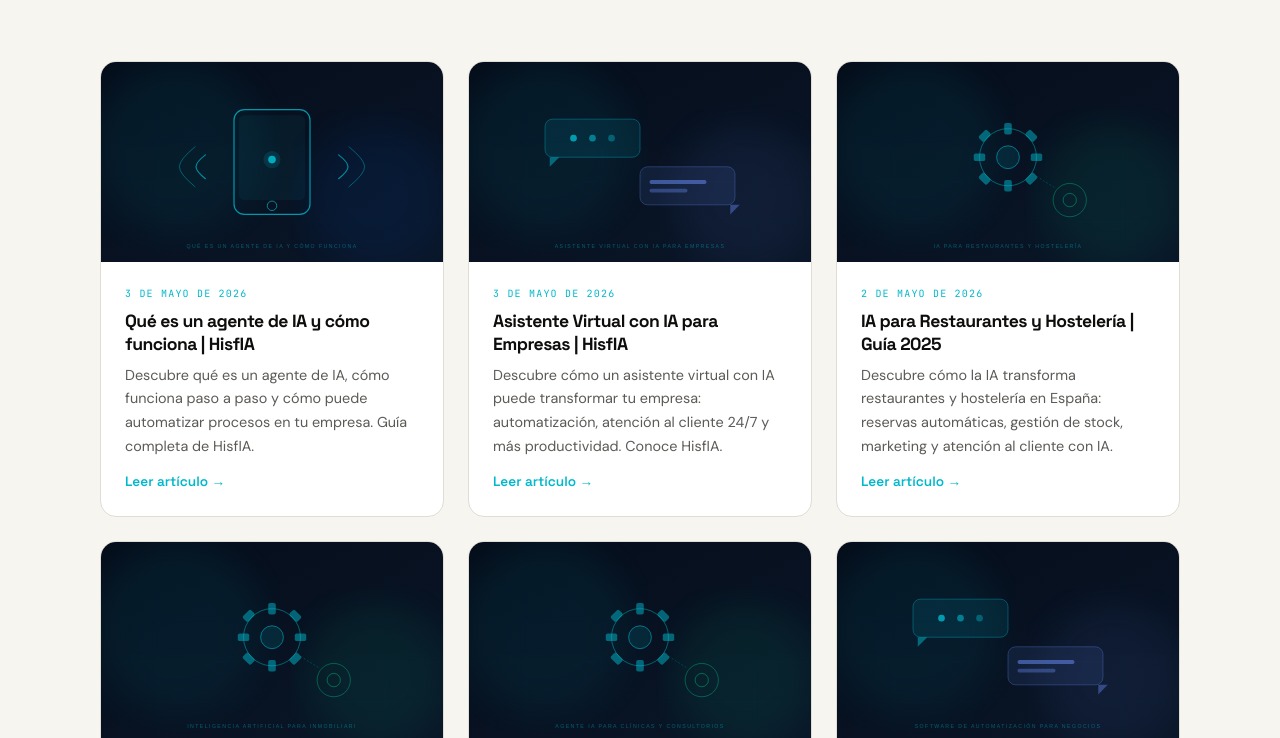
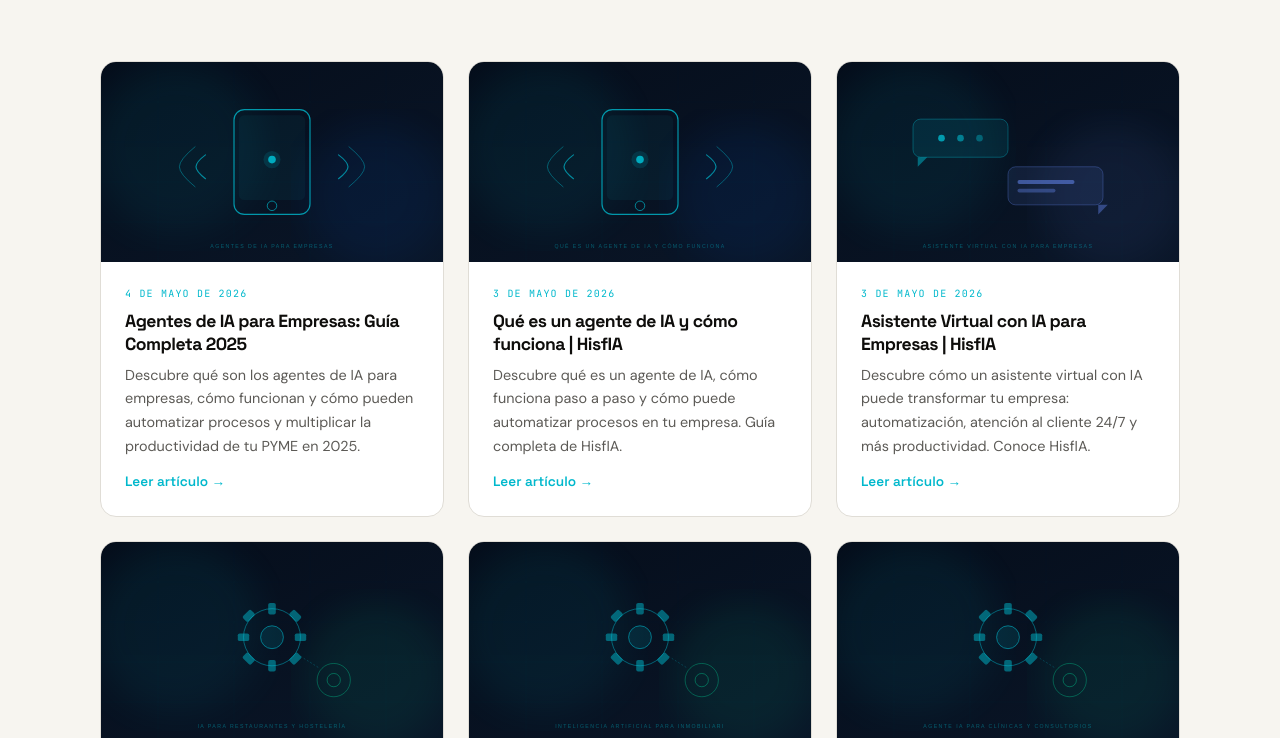
Before and after one commit to hisfia/hisfia-web, a plain HTML site: page blog/index.html in a window 1280 px wide. Shown: the part 362-1100 px from the top of the page. Drawn offline with Linux system fonts and the light colour scheme.

Commit message:
blog: actualizar índice

```diff
--- a/blog/index.html
+++ b/blog/index.html
@@ -99,6 +99,15 @@
 </section>
 <div class="container">
   <div class="blog-grid">
+    <a class="blog-card" href="/blog/agentes-de-ia-para-empresas-guia-completa-2025/">
+      <img class="blog-card-img" src="/blog/agentes-de-ia-para-empresas-guia-completa-2025/cover.svg" alt="Agentes de IA para Empresas: Guía Completa 2025" loading="lazy">
+      <div class="blog-card-body">
+        <div class="blog-card-date">4 de mayo de 2026</div>
+        <h2 class="blog-card-title">Agentes de IA para Empresas: Guía Completa 2025</h2>
+        <p class="blog-card-desc">Descubre qué son los agentes de IA para empresas, cómo funcionan y cómo pueden automatizar procesos y multiplicar la productividad de tu PYME en 2025.</p>
+        <span class="blog-card-link">Leer artículo →</span>
+      </div>
+    </a>
     <a class="blog-card" href="/blog/que-es-un-agente-de-ia-y-como-funciona-hisfia/">
       <img class="blog-card-img" src="/blog/que-es-un-agente-de-ia-y-como-funciona-hisfia/cover.svg" alt="Qué es un agente de IA y cómo funciona | HisfIA" loading="lazy">
       <div class="blog-card-body">
```
